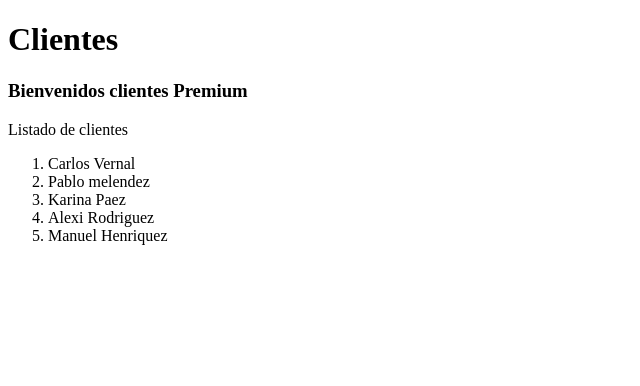
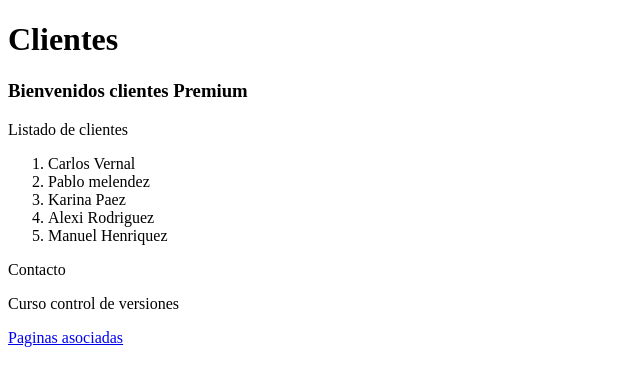
Before and after one commit to kako10/PuntoDeVenta, a PHP site: page /clientes/clientes.php in a window 1280 px wide. Shown: the top 386 px of the page, without its empty margins (0-640 px from the left). Run offline with PHP 8.4, Linux system fonts and the light colour scheme.

Commit message:
se agrega el footer

```diff
--- a/clientes/clientes.php
+++ b/clientes/clientes.php
@@ -14,5 +14,11 @@
     		<li>Alexi Rodriguez</li>
     		<li>Manuel Henriquez</li>
     	</ol>
+
     </body>
+    <footer>
+    	<p>Contacto</p>
+    	<p>Curso control de versiones</p>
+    	<a href="Fotosdelmomoenpelota.com">Paginas asociadas</a>
+    </footer>
 </html>
```
